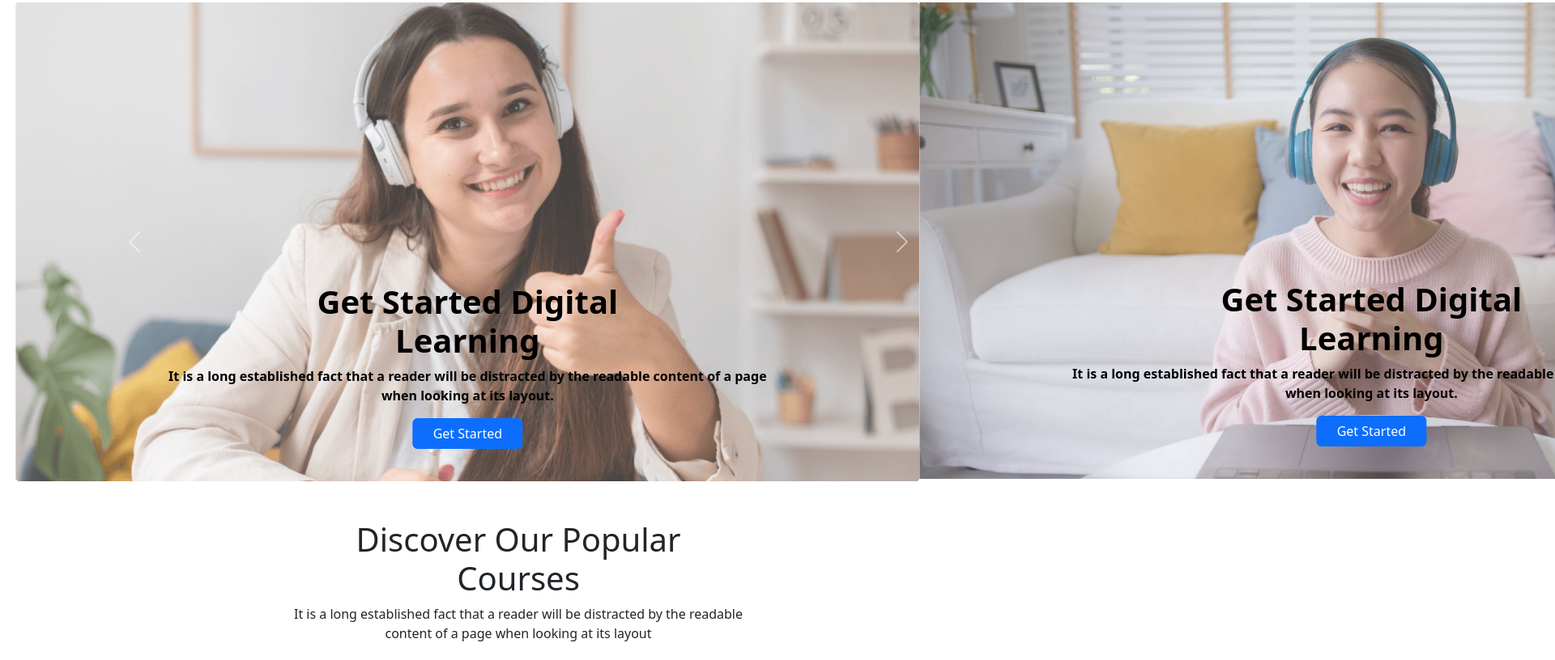
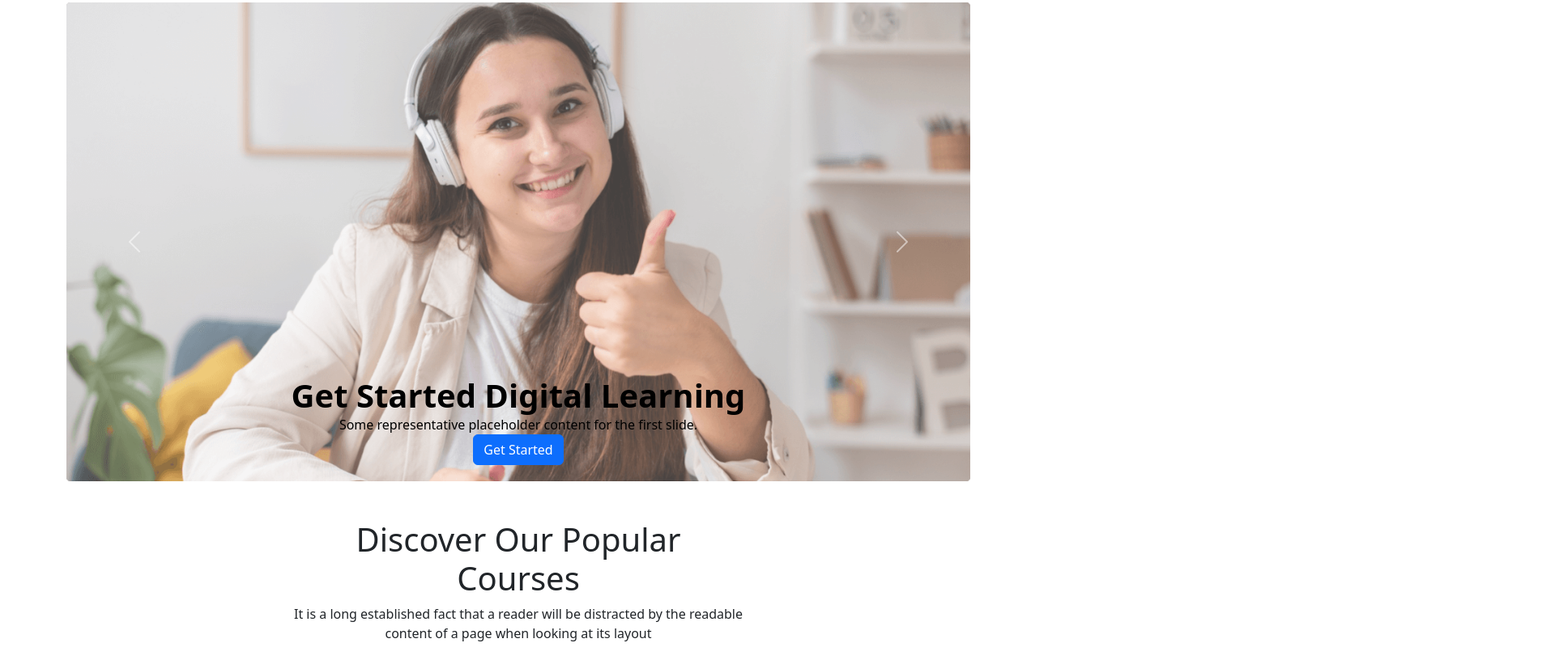
Before and after one commit to naimurrahman1142/mil3-assignment, a plain HTML site: page index.html in a window 1280 px wide. Shown: the part 119-935 px from the top of the page at 81% size, 1920 px wide, since content can reach past the window. Drawn offline with nearby package versions, Linux system fonts and the light colour scheme.

Commit message:
eight commit

```diff
--- a/index.html
+++ b/index.html
@@ -55,61 +55,44 @@
 
         <!-- slider starts  -->
         <section class="container mt-5">
-            <div id="carouselExampleControls" class="carousel slide" data-bs-ride="carousel">
-                <div class="carousel-inner overflow-visible">
-                    <div class="carousel-item active">
+            <div id="carouselID" class="carousel slide" data-bs-ride="true">
+
+                <div class="carousel-inner">
+
+                    <div class="carousel-item active ">
                         <img src="images/cover/cover-1.png" class="d-block w-100 opacity-75" alt="...">
-                        <div class="carousel-caption d-block ">
-                            <div class="row">
-                                <div class="col-12">
-                                    <div class="d-md-flex align-items-center flex-column">
-                                        <h1 class=" text-black fw-bold">Get Started Digital <br> Learning</h1>
-                                        <p class="text-black fw-bold">It is a long established fact that a reader will
-                                            be
-                                            distracted by the readable
-                                            content of a page when looking at its layout.
-                                        </p>
-                                        <div class="btn btn-primary px-4">Get Started</div>
-                                    </div>
-                                </div>
-                            </div>
+                        <div class="carousel-caption p-0">
+                            <h1 class="text-black fw-bold">Get Started Digital Learning</h1>
+                            <p>Some representative placeholder content for the first slide.</p>
+                            <button class="btn btn-primary ">Get Started</button>
                         </div>
                     </div>
                     <div class="carousel-item">
                         <img src="images/cover/cover-3.jpg" class="d-block w-100 opacity-75" alt="...">
-                        <div class="carousel-caption d-block ">
-                            <div class="d-flex align-items-center flex-column">
-                                <h1 class="fs-1 text-black fw-bold">Get Started Digital<br>Learning</h1>
-                                <p class="text-black fw-bold">It is a long established fact that a reader will be
-                                    distracted by the readable content of a page when looking at its layout.
-                                </p>
-                                <div class="btn btn-primary px-4">Get Started</div>
-                            </div>
+                        <div class="carousel-caption ">
+                            <h1 class="text-black fw-bold">Get Started Digital Learning</h1>
+                            <p>Some representative placeholder content for the first slide.</p>
+                            <button class="btn btn-primary ">Get Started</button>
                         </div>
                     </div>
                     <div class="carousel-item">
-                        <img src="images/cover/cover-3.jpg" class="d-block w-100 opacity-75" alt="...">
-                        <div class="carousel-caption d-block">
-                            <div class="d-flex align-items-center flex-column">
-                                <h1 class="fs-1 text-black fw-bold">Get Started Digital<br>Learning</h1>
-                                <p class="text-black fw-bold">It is a long established fact that a reader will be
-                                    distracted by the readable content of a page when looking at its layout.
-                                </p>
-                                <div class="btn btn-primary px-4">Get Started</div>
-                            </div>
+                        <img src="images/cover/cover-1.png" class="d-block w-100 opacity-75" alt="...">
+                        <div class="carousel-caption">
+                            <h1 class="text-black fw-bold">Get Started Digital Learning</h1>
+                            <p>Some representative placeholder content for the first slide.</p>
+                            <button class="btn btn-primary">Get Started</button>
                         </div>
                     </div>
-                    <button class="carousel-control-prev" type="button" data-bs-target="#carouselExampleControls"
-                        data-bs-slide="prev">
-                        <span class="carousel-control-prev-icon" aria-hidden="true"></span>
-                        <span class="visually-hidden">Previous</span>
-                    </button>
-                    <button class="carousel-control-next" type="button" data-bs-target="#carouselExampleControls"
-                        data-bs-slide="next">
-                        <span class="carousel-control-next-icon" aria-hidden="true"></span>
-                        <span class="visually-hidden">Next</span>
-                    </button>
                 </div>
+                <button class="carousel-control-prev" type="button" data-bs-target="#carouselID" data-bs-slide="prev">
+                    <span class="carousel-control-prev-icon" aria-hidden="true"></span>
+                    <span class="visually-hidden">Previous</span>
+                </button>
+                <button class="carousel-control-next" type="button" data-bs-target="#carouselID" data-bs-slide="next">
+                    <span class="carousel-control-next-icon" aria-hidden="true"></span>
+                    <span class="visually-hidden">Next</span>
+                </button>
+            </div>
         </section>
         <!-- slider ends  -->
     </header>
@@ -172,7 +155,7 @@
                             </div>
                         </div>
                     </div>
-                    <div class="col-lg-6 col-md-12 col-12">
+                    <div class="col-lg-6 col-md-12 col-12 d-md-none d-lg-block">
                         <div class="border border-start-0 rounded">
                             <div class="d-md-flex align-item-center flex-sm-row">
                                 <div class="rounded">
@@ -187,7 +170,7 @@
                             </div>
                         </div>
                     </div>
-                    <div class="col-lg-6 col-md-12 col-12">
+                    <div class="col-lg-6 col-md-12 col-12 d-md-none d-lg-block">
                         <div class="border border-start-0 rounded">
                             <div class="d-md-flex align-item-center flex-sm-row">
                                 <div class="rounded">
@@ -202,7 +185,7 @@
                             </div>
                         </div>
                     </div>
-                    <div class="col-lg-6 col-md-12 col-12">
+                    <div class="col-lg-6 col-md-12 col-12 d-md-none d-lg-block">
                         <div class="border border-start-0 rounded">
                             <div class="d-md-flex align-item-center flex-sm-row">
                                 <div class="rounded">
@@ -237,7 +220,7 @@
                                 readable content of a page when looking at its layout.</p>
                         </div>
                     </div>
-                    <div class="col-lg-3 col-md-12 col-12">
+                    <div class="col-lg-3 col-md-12 col-12"> <br>
                         <a href="#" class="btn btn-light rounded text-primary px-4 fw-bold " data-bs-toggle="modal"
                             data-bs-target="#myModal">Register Now</a>
                         <div class="modal" id="myModal">
--- a/style.css
+++ b/style.css
@@ -11,3 +11,25 @@
      color: white;
      font-size: 24px;
  }
+
+ .carousel-caption {
+     padding: 0;
+ }
+
+ .carousel-item h1,
+ p {
+     margin: 0;
+     padding: 0;
+ }
+
+ .carousel-item p {
+     color: black;
+     font-size: 16px;
+     font-weight: 500;
+     margin: 0;
+     padding: 0;
+ }
+
+ .rounded img {
+     width: 100%;
+ }
```
